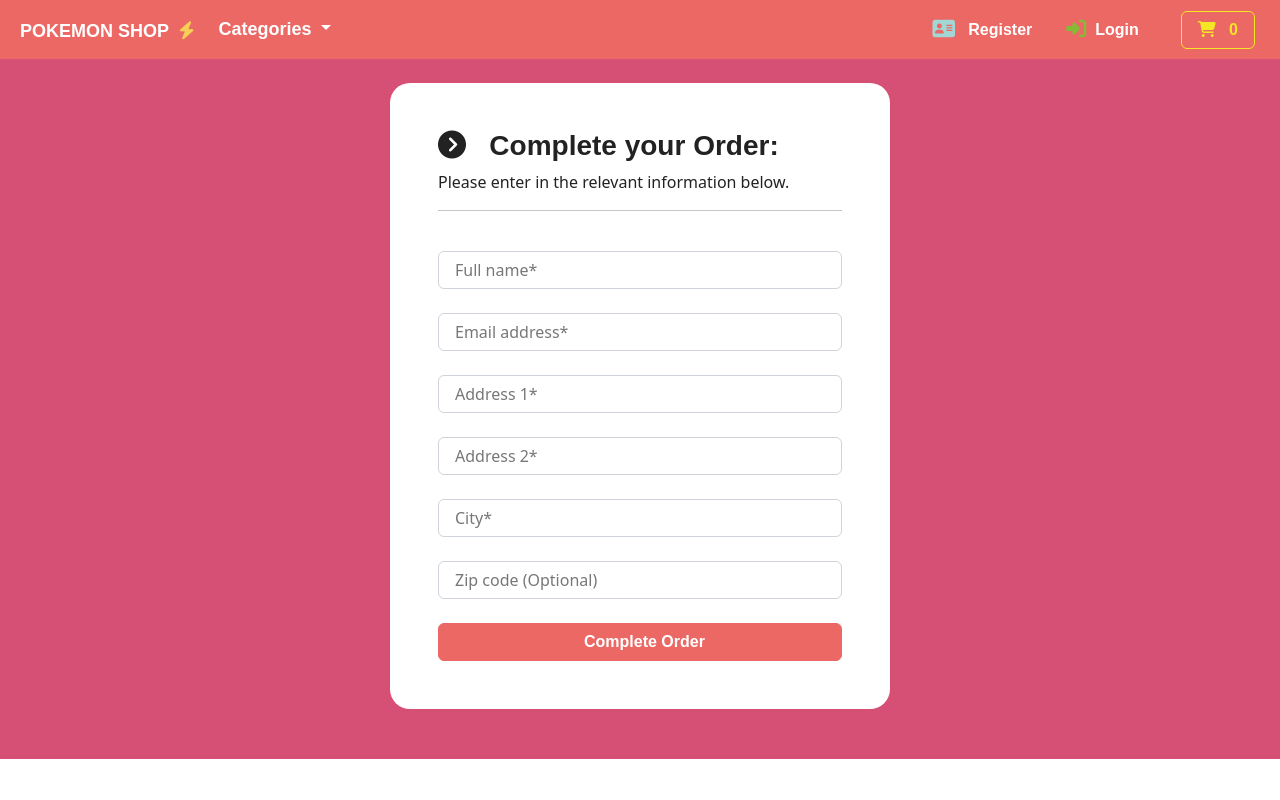
After one commit to aokealy/pokemonshop, a Django app: page /payment/final-checkout in a window 1280 px wide. The commit adds this page. Run offline with Django 3.2, Linux system fonts and the light colour scheme; data comes from the database, SQL or seed files in the repository; both versions use the stored data as it was after the commit; some libraries are stand-ins or nearby versions; some web fonts are replaced.

Commit message:
create a final checkout html file and style it. Add views and url and create button on checkout summary page to link to final checkout page

```diff
--- a/checkout/templates/checkout/checkout-summary.html
+++ b/checkout/templates/checkout/checkout-summary.html
@@ -120,6 +120,9 @@
 
         <div class="h6 fw-bold"> Total Amount: $ <div id="total" class="d-inline-flex">{{checkout.get_total}} <!-- checkout.get_total --> </div></div>
 
+        <a href="{% url 'final-checkout' %}" class="btn btn-primary my-2">Proceed To Checkout &nbsp <i class="fa-solid fa-cart-plus fa-lg" style="color: #1a688e;"></i></a>
+
+
       </div>
 
 
--- /dev/null
+++ b/payment/templates/payment/final-checkout.html
@@ -0,0 +1,132 @@
+
+{% include "shop/base.html" %}
+
+
+{% load static %}
+
+
+{% block content %}
+
+
+<div class="login-background">
+    <body>
+
+        <br>
+
+        <div class="container bg-white shadow-md p-5" style="width:500px; border-radius:20px;">
+
+            <form id="form">
+
+                <div>
+
+                    <h3> <i class="fa fa-chevron-circle-right" aria-hidden="true"></i> &nbsp; Complete your Order: </h3>
+
+                    <p> Please enter in the relevant information below. </p>
+
+
+
+                    <hr>
+
+                    <br>
+
+                    <div class="form-field">
+
+                        <input class="form-control validate" id="name" type="text" placeholder="Full name*" autocomplete="off" value="" required>
+
+                    </div>
+
+
+                    <br>
+
+
+                    <div class="form-field">
+
+                        <input class="form-control validate" id="email" type="email" placeholder="Email address*" autocomplete="off" value="" required>
+
+                    </div>
+
+
+                    <br>
+
+
+                    <div class="form-field">
+
+                        <input class="form-control validate" id="address1" type="text" placeholder="Address 1*" autocomplete="off" value="" required>
+
+                    </div>
+
+
+                    <br>
+
+
+                    <div class="form-field">
+
+                        <input class="form-control validate" id="address2" type="text" placeholder="Address 2*" autocomplete="off" value="" required>
+
+                    </div>
+
+
+                    <br>
+
+
+                    <div class="form-field">
+
+                        <input class="form-control validate" id="city" type="text" placeholder="City*" autocomplete="off" value="" required>
+
+                    </div>
+
+
+                    <br>
+
+
+                    <div class="form-field">
+
+                        <input class="form-control" id="zipcode" type="text" placeholder="Zip code (Optional)" autocomplete="off" value="">
+
+                    </div>
+
+                </div>
+
+                <br>
+
+
+
+               <button id="complete-order" type="submit" class="btn btn-primary navbar-btn text-white w-100"> &nbsp; Complete Order </button>
+
+
+                <br>
+
+
+
+
+            </form>
+
+
+        </div>
+
+
+
+        <br>
+
+
+    </body>
+</div>
+
+
+    <!-- Ajax integration -->
+
+
+
+    <script>
+
+
+
+
+
+   </script>
+
+
+
+
+
+{% endblock %}
--- a/payment/urls.py
+++ b/payment/urls.py
@@ -3,6 +3,8 @@ from django.urls import path
 from . import views
 
 urlpatterns = [
+
+    path('final-checkout', views.final_checkout, name='final-checkout'),
 
     path('payment-successful', views.payment_successful, name='payment-successful'),
 
--- a/payment/views.py
+++ b/payment/views.py
@@ -1,6 +1,8 @@
 from django.shortcuts import render
 
 # Create your views here.
+def final_checkout(request):
+    return render(request, 'payment/final-checkout.html')
 
 def payment_successful(request):
     return render(request, 'payment/payment-successful.html')
```
Also changed, not shown: db.sqlite3.
